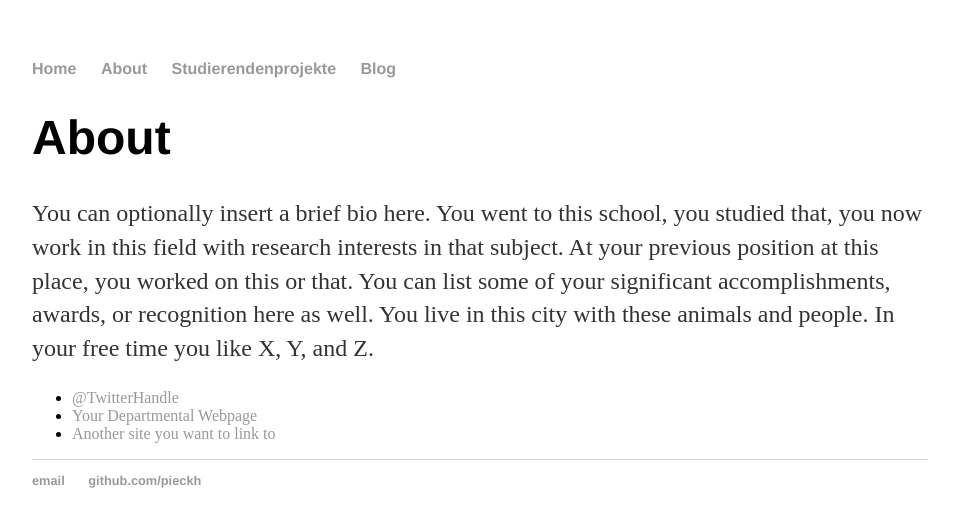
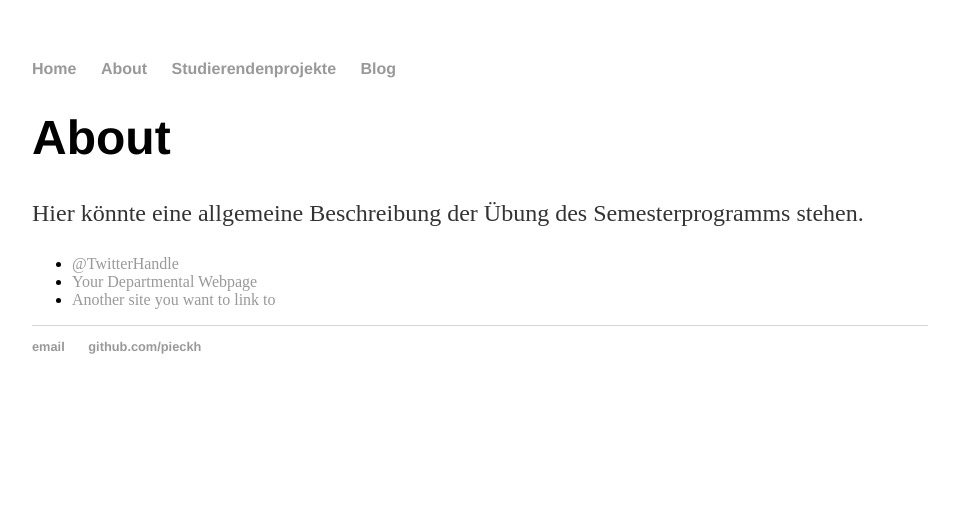
Before and after one commit to pieckh/pieckh.github.io, a Jekyll site: the page built from about/index.html, in a window 1280 px wide. Shown: the top 527 px of the page, without its empty margins (160-1119 px from the left). Built offline with Jekyll 4.4.1, drawn with Linux system fonts in a browser that asks for light colours.

Commit message:
Update index.html
Content geändert

```diff
--- a/about/index.html
+++ b/about/index.html
@@ -1,11 +1,11 @@
 ---
 layout: default
-title: About Hank Quinlan
+title: About Projektseite
 ---
 
 		<div class="about">
 			<h1>About</h1>
-			<p>You can optionally insert a brief bio here. You went to this school, you studied that, you now work in this field with research interests in that subject. At your previous position at this place, you worked on this or that. You can list some of your significant accomplishments, awards, or recognition here as well. You live in this city with these animals and people. In your free time you like X, Y, and Z.</p>
+			<p>Hier könnte eine allgemeine Beschreibung der Übung des Semesterprogramms stehen.</p>
 
 			<ul class="contacts">
 				<li><a href="#">@TwitterHandle</a></li>
```
